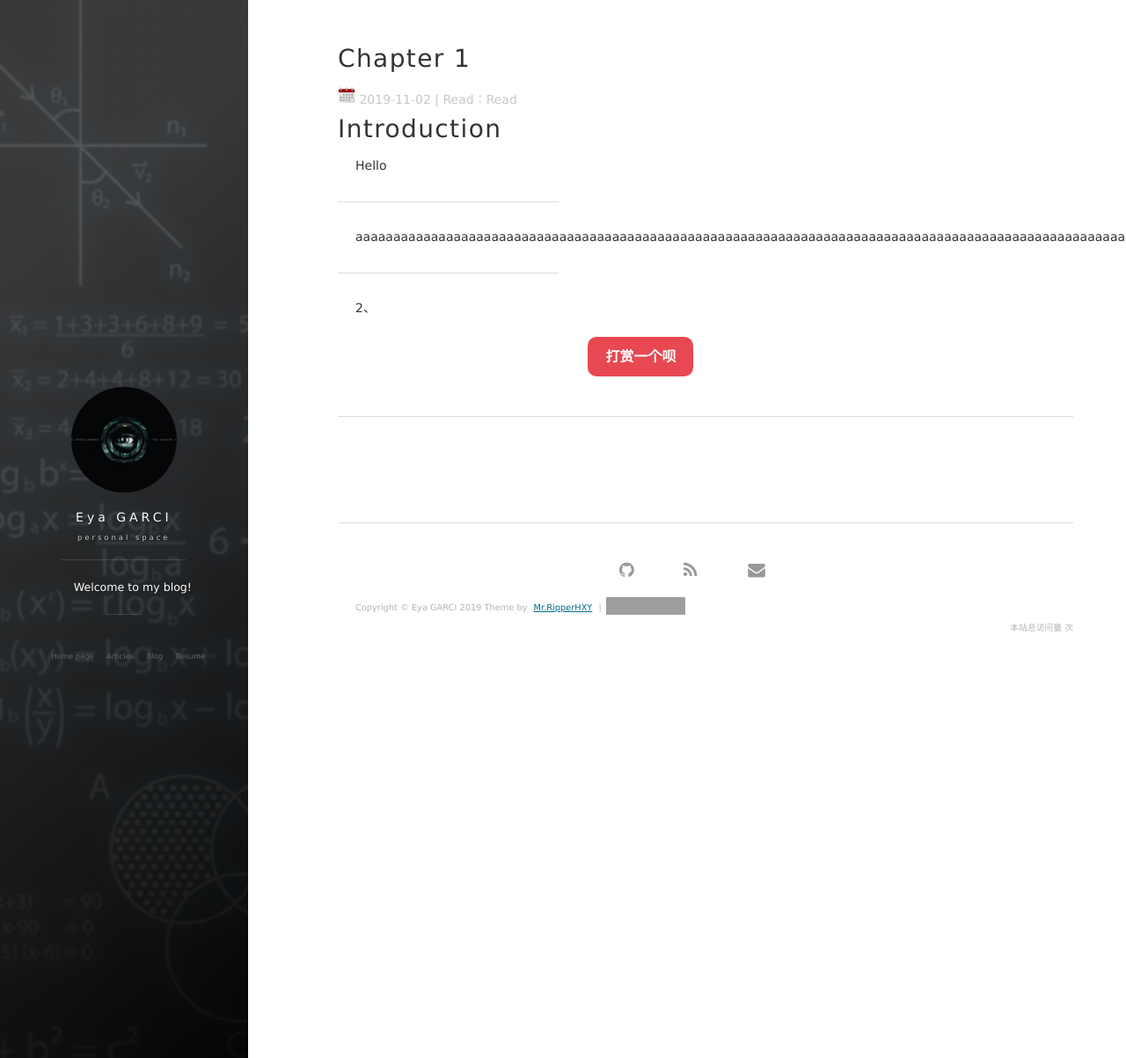
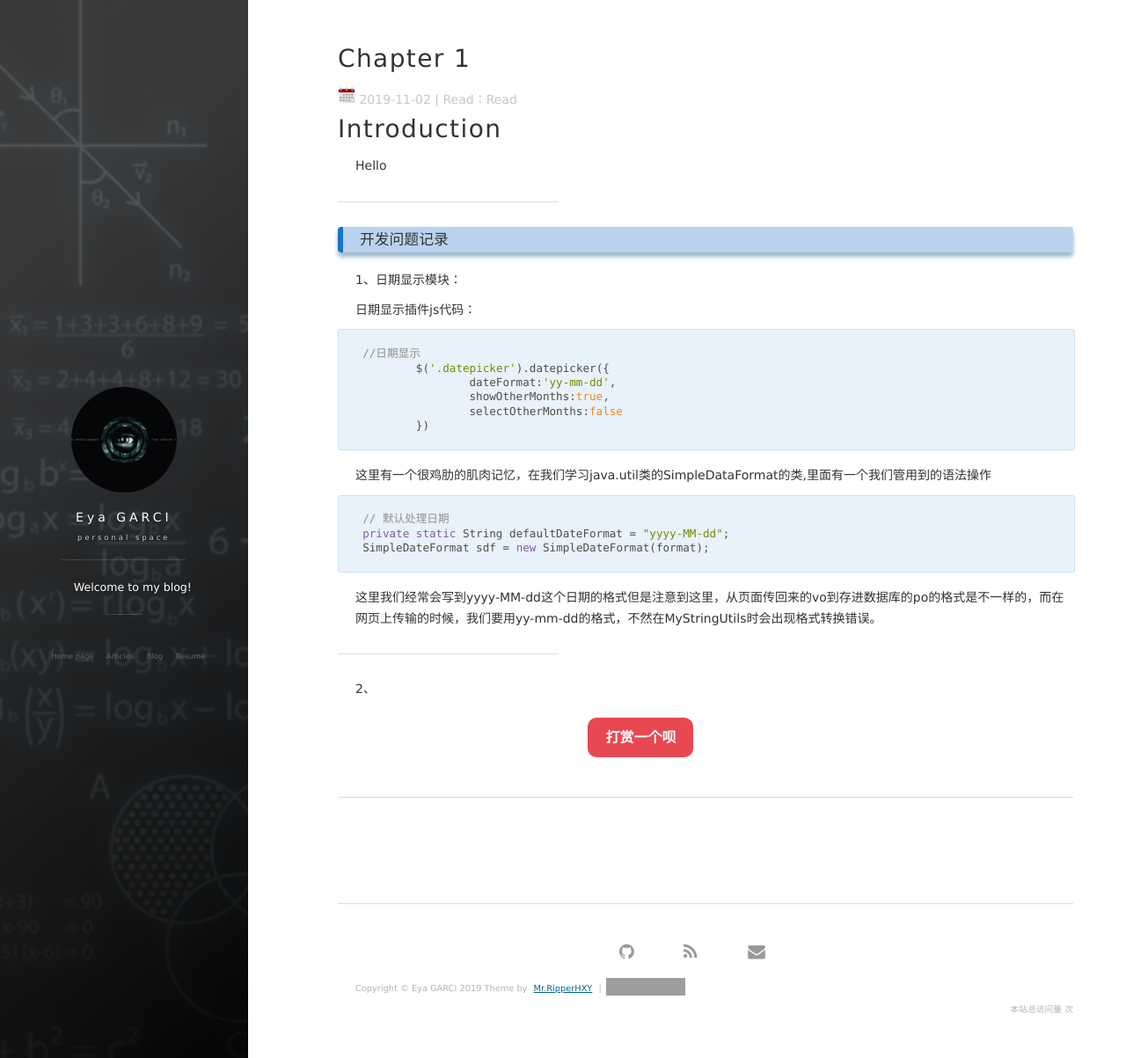
Before and after one commit to eyagarci/eyagarci.github.io, a Jekyll site: the page built from _posts/2019-11-02-Blog.md, in a window 1280 px wide and 1203 px high. Shown: the whole window at 88% size. Built offline with Jekyll 4.4.1, drawn with Linux system fonts in a browser that asks for light colours; nearby versions of some CDN libraries; comment, search, counter and statistics services are not loaded; grey boxes are pictures that could not be loaded.

Commit message:
update personnal blog

````diff
--- a/_posts/2019-11-02-Blog.md
+++ b/_posts/2019-11-02-Blog.md
@@ -11,7 +11,33 @@ Hello
 
 ---
 
-aaaaaaaaaaaaaaaaaaaaaaaaaaaaaaaaaaaaaaaaaaaaaaaaaaaaaaaaaaaaaaaaaaaaaaaaaaaaaaaaaaaaaaaaaaaaaaaaaaaaaaaaaaaaaaaaaaaaaaaaaaaaaa
+
+### 开发问题记录
+
+1、日期显示模块：
+
+日期显示插件js代码：
+
+```javascript
+//日期显示
+	$('.datepicker').datepicker({
+		dateFormat:'yy-mm-dd',
+		showOtherMonths:true,
+		selectOtherMonths:false
+	})
+```
+
+
+
+这里有一个很鸡肋的肌肉记忆，在我们学习java.util类的SimpleDataFormat的类,里面有一个我们管用到的语法操作
+
+```java
+// 默认处理日期
+private static String defaultDateFormat = "yyyy-MM-dd";
+SimpleDateFormat sdf = new SimpleDateFormat(format);
+```
+
+这里我们经常会写到yyyy-MM-dd这个日期的格式但是注意到这里，从页面传回来的vo到存进数据库的po的格式是不一样的，而在网页上传输的时候，我们要用yy-mm-dd的格式，不然在MyStringUtils时会出现格式转换错误。
 
 ---
 
````
